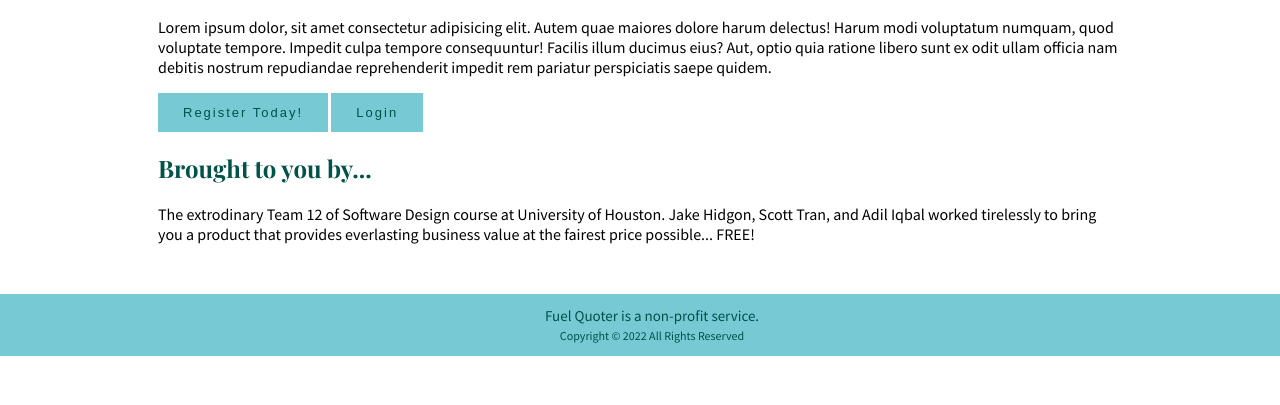
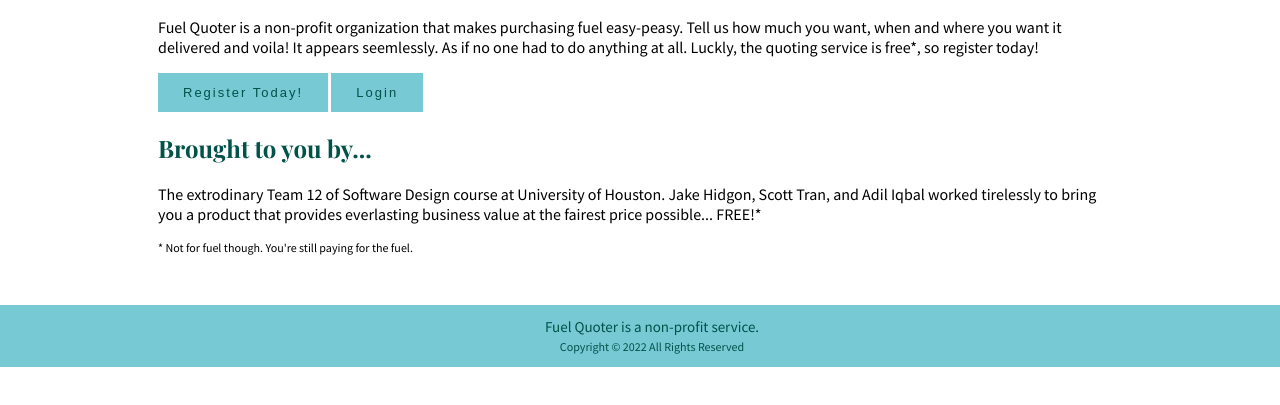
Before and after one commit to 4353-slot-12/assignment-2, a website: page src/frontend/index.html in a window 1280 px wide. Shown: the part 137-542 px from the top of the page. Drawn offline with nearby package versions, Linux system fonts and the light colour scheme; a web font is replaced by a local one.

Commit message:
last fe changes

```diff
--- a/src/frontend/index.html
+++ b/src/frontend/index.html
@@ -42,13 +42,11 @@
             <section>
                 <h1>Fuel Quoter</h1>
                 <p>
-                    Lorem ipsum dolor, sit amet consectetur adipisicing elit.
-                    Autem quae maiores dolore harum delectus! Harum modi
-                    voluptatum numquam, quod voluptate tempore. Impedit culpa
-                    tempore consequuntur! Facilis illum ducimus eius? Aut, optio
-                    quia ratione libero sunt ex odit ullam officia nam debitis
-                    nostrum repudiandae reprehenderit impedit rem pariatur
-                    perspiciatis saepe quidem.
+                    Fuel Quoter is a non-profit organization that makes
+                    purchasing fuel easy-peasy. Tell us how much you want, when
+                    and where you want it delivered and voila! It appears
+                    seemlessly. As if no one had to do anything at all. Luckly,
+                    the quoting service is free*, so register today!
                 </p>
                 <div id="call-to-action">
                     <button
@@ -73,7 +71,10 @@
                     University of Houston. Jake Hidgon, Scott Tran, and Adil
                     Iqbal worked tirelessly to bring you a product that provides
                     everlasting business value at the fairest price possible...
-                    FREE!
+                    FREE!*
+                </p>
+                <p class="fine-print">
+                    * Not for fuel though. You're still paying for the fuel.
                 </p>
             </section>
         </div>
--- a/src/frontend/styles/index.css
+++ b/src/frontend/styles/index.css
@@ -24,3 +24,7 @@
     color: var(--white);
     text-decoration: none;
 }
+
+.fine-print {
+    font-size: 9pt;
+}
```
Also changed, not shown: src/frontend/history.html (+1 -1 lines), src/frontend/profile.html (+1 -1 lines), src/frontend/proto-profile.html (+1 -1 lines), src/frontend/quote.html (+1 -0 lines).
